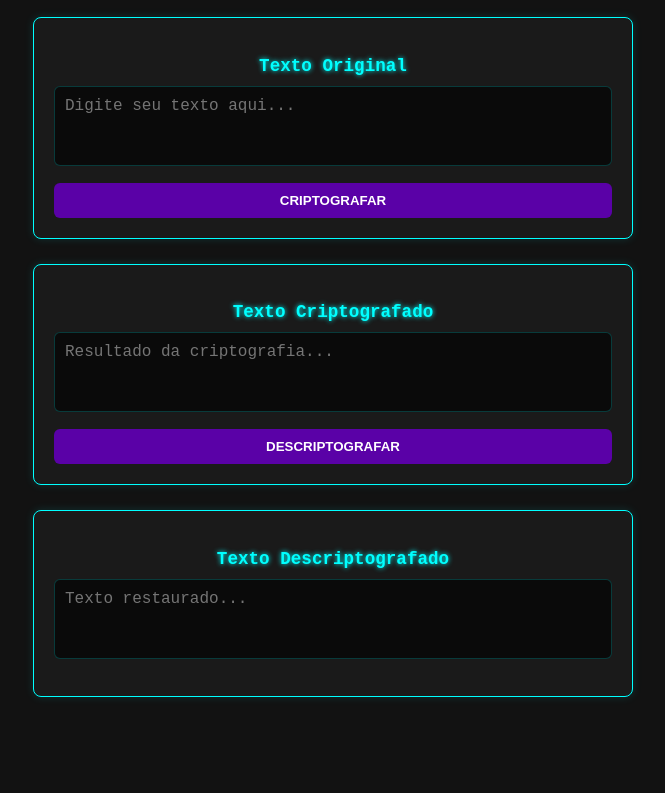
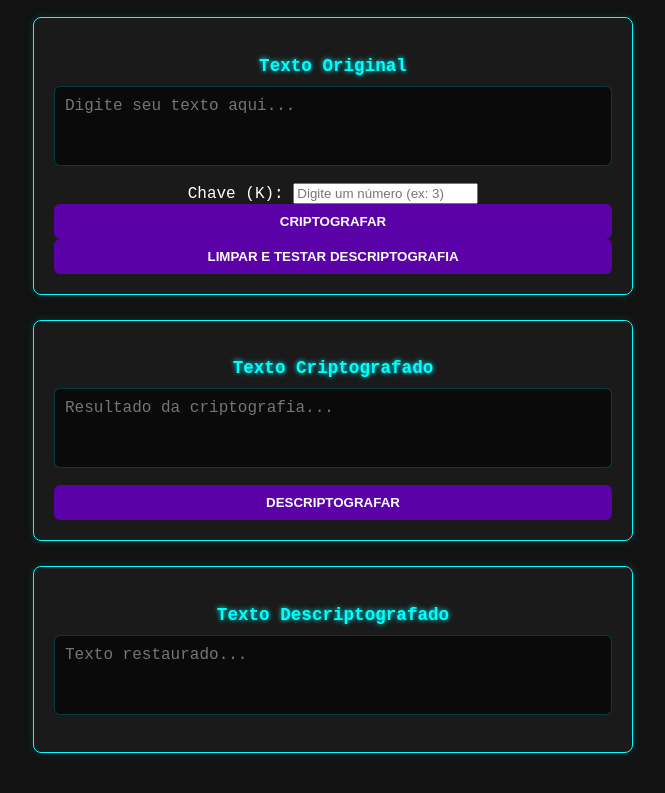
Before and after one commit to Diego-jpeg-27/Cifra-Web-Interativa, a plain HTML site: page index.html in a window 1280 px wide. Shown: the part 155-948 px from the top of the page, without its empty margins (307-972 px from the left). Before the commit the page ends 925 px from the top, so only its background shows below. Drawn offline with Linux system fonts and the light colour scheme.

Commit message:
refactor(html): adiciona campo da chave K e botão de teste de descriptografia
Campo <input> para informar a chave (K);
Botão "Limpar e testar descriptografia" integrado à interface;
Remoção dos atributos readonly em campos necessários para permitir colagem manual.

```diff
--- a/index.html
+++ b/index.html
@@ -1,11 +1,11 @@
 <!DOCTYPE html>
 <html lang="pt-br">
- <head>
+<head>
   <meta charset="UTF-8">
   <title>Criptografia Alternativa</title>
   <link rel="stylesheet" href="style.css">
- </head>
- <body>
+</head>
+<body>
   <div class="container">
 
     <h1>CRIPTOGRAFIA ALTERNATIVA</h1>
@@ -17,13 +17,18 @@
     <div class="bloco">
       <h3>Texto Original</h3>
       <textarea id="entrada" placeholder="Digite seu texto aqui..."></textarea>
+
+      <label for="chave">Chave (K):</label>
+      <input id="chave" type="number" placeholder="Digite um número (ex: 3)">
+
       <button onclick="criptografar()">CRIPTOGRAFAR</button>
+      <button onclick="testarDescriptografia()">LIMPAR E TESTAR DESCRIPTOGRAFIA</button>
     </div>
 
     <!-- Texto criptografado -->
     <div class="bloco">
       <h3>Texto Criptografado</h3>
-      <textarea id="saida" readonly placeholder="Resultado da criptografia..."></textarea>
+      <textarea id="saida" placeholder="Resultado da criptografia..."></textarea>
       <button onclick="descriptografar()">DESCRIPTOGRAFAR</button>
     </div>
 
@@ -36,5 +41,5 @@
   </div>
 
   <script src="script.js"></script>
- </body>
+</body>
 </html>
```
